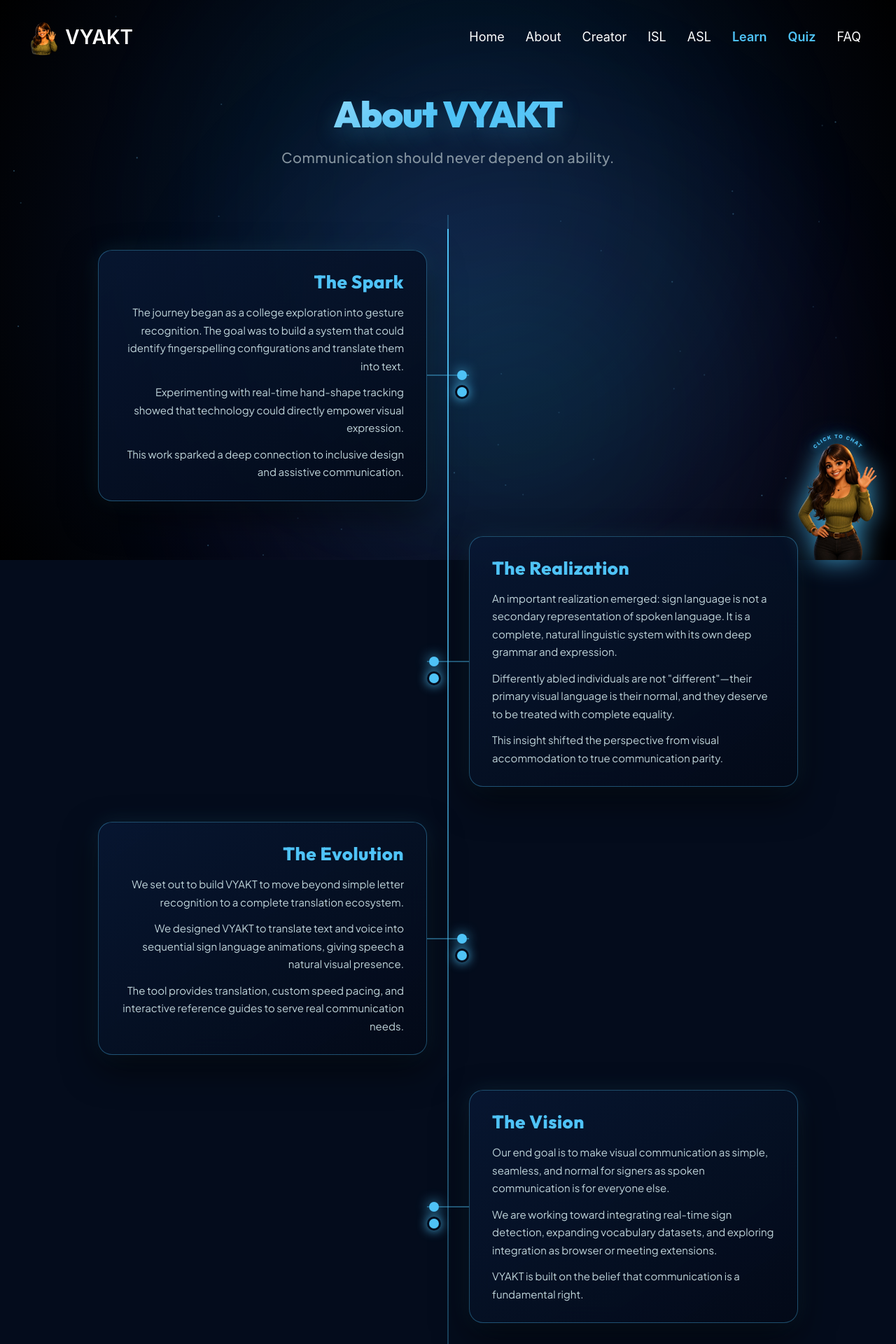
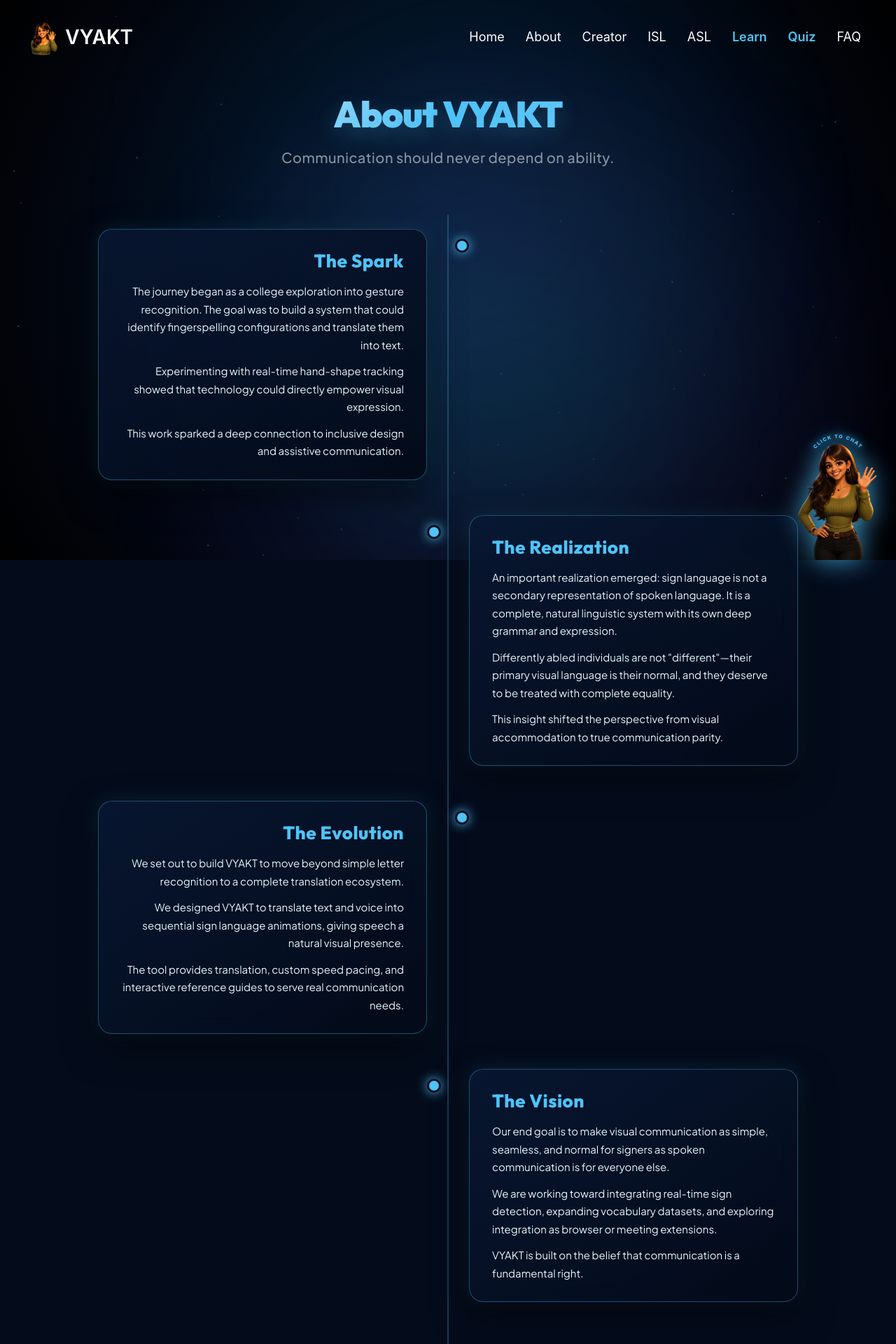
Before and after one commit to pratyaksha0612/Text-Speech-to-ASL-ISL, a Flask app: page /about in a window 1280 px wide. Shown: the top 1920 px of the page at 70% size. Run offline with Flask 2, Linux system fonts and the light colour scheme.

Commit message:
Fix double dot timeline glitch on About Us page and expand How VYAKT Works homepage grid with 6 core feature cards

```diff
--- a/static/style.css
+++ b/static/style.css
@@ -1231,163 +1231,7 @@
 }
 
 
-/* ===== TIMELINE BASE ===== */
-
-.timeline {
-    position: relative;
-    width: 100%;
-    margin-top: 30px;
-}
-
-/* CENTER LINE */
-
-.timeline::before {
-    content: "";
-    position: absolute;
-    left: 50%;
-    top: 20px;
-    bottom: 0;
-    width: 2px;
-    background: rgba(79,195,247,0.4);
-    transform: translateX(-50%);
-}
-
-/* GLOW PROGRESS */
-
-.timeline::after {
-    content: "";
-    position: absolute;
-    left: 50%;
-    top: 20px;
-    width: 2px;
-    height: var(--progress, 0%);
-    background: linear-gradient(to bottom, #4fc3f7, transparent);
-    transform: translateX(-50%);
-    transition: height 0.3s ease;
-}
-
-/* ===== GRID ===== */
-
-.timeline-row {
-    display: grid;
-    grid-template-columns: 1fr 60px 1fr;
-    align-items: center;
-    margin: 30px 0;
-    position: relative;
-}
-
-/* ===== DOT ===== */
-
-.timeline-center {
-    position: relative;
-    height: 100%;
-}
-
-.timeline-center::before {
-    content: "";
-    position: absolute;
-    top: 50%;
-    left: 50%;
-    width: 14px;
-    height: 14px;
-    background: #4fc3f7;
-    border-radius: 50%;
-    transform: translate(-50%, -50%);
-    box-shadow: 0 0 15px rgba(79,195,247,1);
-    animation: pulse 2s infinite;
-}
-
-/* ===== CARD (STATIC) ===== */
-
-.content {
-    width: 100%;
-    max-width: 520px;
-    position: relative;
-}
-
-/* INNER MOVES, NOT CARD */
-
-.content-inner {
-    padding: 25px 28px;
-    background: rgba(255,255,255,0.03);
-    border-radius: 14px;
-    border: 1px solid rgba(255,255,255,0.08);
-    backdrop-filter: blur(10px);
-    transition: all 0.3s ease, box-shadow 0.3s ease;
-}
-
-/* HOVER (NO LINE MOVEMENT NOW) */
-
-.content-inner:hover {
-    transform: translateY(-6px) scale(1.01);
-    box-shadow: 0 10px 40px rgba(79,195,247,0.15);
-    border: 1px solid rgba(79,195,247,0.6);
-}
-
-/* ALIGN */
-
-.timeline-col.left {
-    display: flex;
-    justify-content: flex-end;
-}
-
-.timeline-col.right {
-    display: flex;
-    justify-content: flex-start;
-}
-
-/* ===== CONNECTORS (NOW FIXED) ===== */
-
-.timeline-col.left .content::after,
-.timeline-col.right .content::after {
-    content: "";
-    position: absolute;
-    top: 50%;
-    width: 60px;
-    height: 2px;
-    background: rgba(79,195,247,0.4);
-    transform: translateY(-50%);
-}
-
-/* LEFT */
-
-.timeline-col.left .content::after {
-    right: -60px;
-}
-
-/* RIGHT */
-
-.timeline-col.right .content::after {
-    left: -60px;
-}
-
-/* ===== TEXT ===== */
-
-.content-inner h2 {
-    font-size: 22px;
-    color: #4fc3f7;
-    margin-bottom: 10px;
-}
-
-.content-inner p {
-    font-size: 15.5px;
-    line-height: 1.8;
-    opacity: 0.85;
-    margin-bottom: 10px;
-}
-
-/* ===== SCROLL ANIMATION ===== */
-
-.timeline-row {
-    opacity: 0;
-    transform: translateY(60px);
-    transition: all 0.8s ease;
-}
-
-.timeline-row.show {
-    opacity: 1;
-    transform: translateY(0);
-}
+
 
 /* ===== DOT PULSE ===== */
 
```
Also changed, not shown: other parts of static/style.css (+84 -0 lines), templates/index.html (+20 -12 lines), templates/learn.html (+2 -6 lines).
